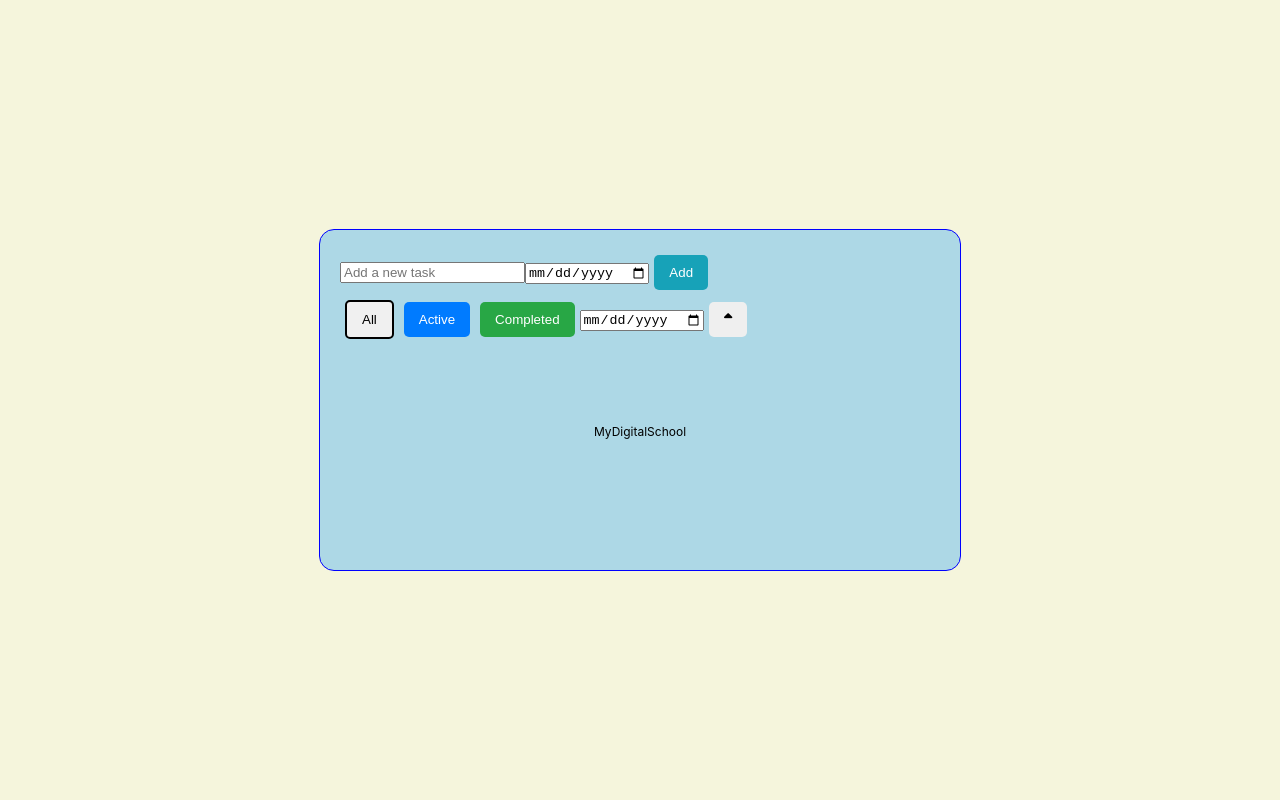
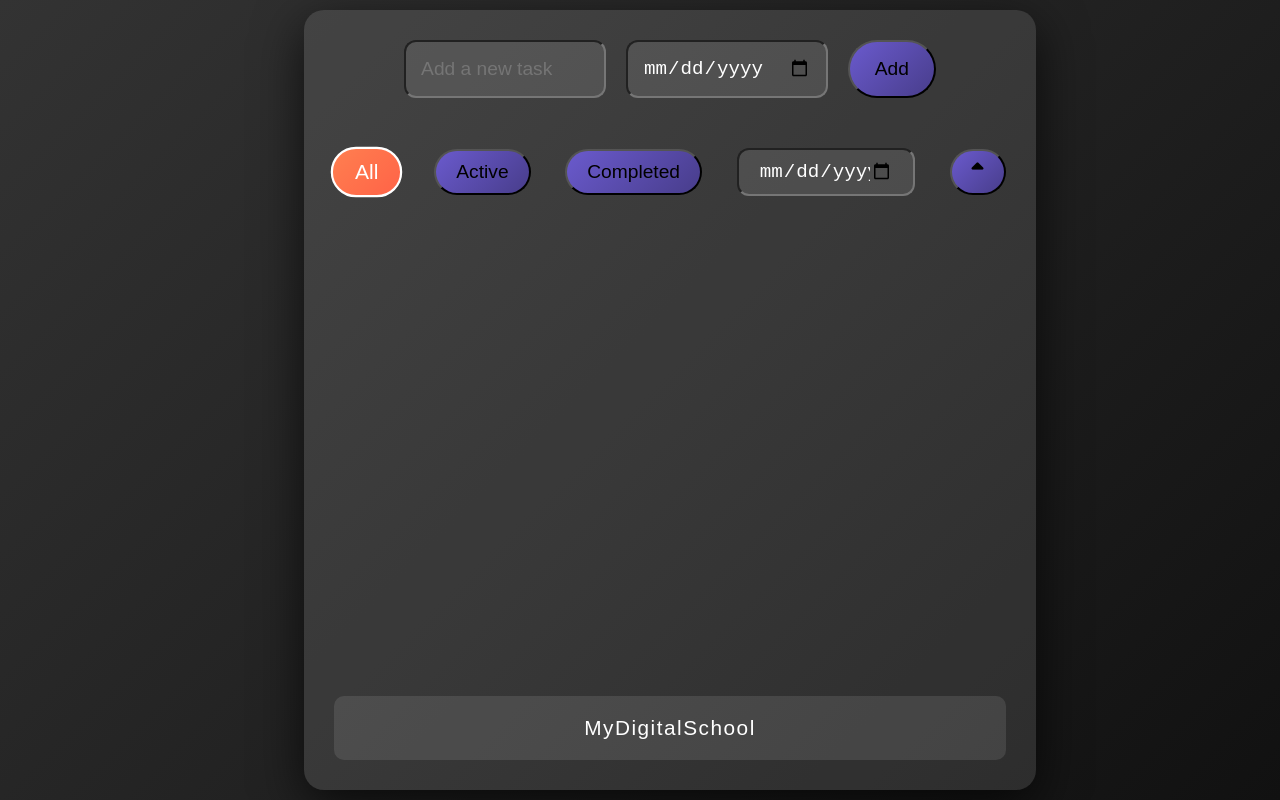
Before and after one commit to XavAsh/b3-todo-2024, a React (Create React App) app: page / in a window 1280 px wide. Built offline with nearby package versions, Linux system fonts and the light colour scheme.

Commit message:
brand new fancy style for this beutiful todo app

```diff
--- a/src/App.css
+++ b/src/App.css
@@ -1,80 +1,134 @@
-
-body, html {
+html, body {
   height: 100%;
   margin: 0;
+  font-family: 'Arial', sans-serif;
+}
+
+body {
   display: flex;
+  justify-content: center;
   align-items: center;
-  justify-content: center;
-  background-color: beige;
+  background: linear-gradient(135deg, #333, #111);
+  color: white;
 }
 
 .container {
-  padding: 20px;
-  border: 1px solid #ccc;
-  min-height: 300px;
-  height: auto;
-  width: 600px;
-  background-color: lightblue;
-  border-radius: 15px;
-  border-color: blue;
+  width: 100%;
+  max-width: 1200px;
+  height: 90vh;
+  padding: 30px;
+  display: flex;
+  flex-direction: column;
+  justify-content: space-between;
+  background: rgba(255, 255, 255, 0.1);
+  border-radius: 20px;
+  box-shadow: 0 15px 50px rgba(0, 0, 0, 0.7);
+  overflow: hidden;
+}
+
+.input-bar {
+  display: flex;
+  gap: 20px;
+  justify-content: center;
+  margin-bottom: 30px;
 }
 
 .input {
-  margin-bottom: 10px;
+  width: 25%;
+  padding: 15px;
+  font-size: 1.2rem;
+  border-radius: 12px;
+  background: rgba(255, 255, 255, 0.1);
+  color: white;
 }
 
 .button {
-  padding: 10px 15px;
-  margin: 5px;
-  border: none;
+  padding: 15px 25px;
+  font-size: 1.2rem;
+  border-radius: 30px;
   cursor: pointer;
-  border-radius: 5px;
-}
-.button-all {
-  background-color: #f0f0f0;
-  color: #000;
+  background: linear-gradient(135deg, #6a5acd, #483d8b);
+  transition: background 0.3s ease, transform 0.2s ease;
 }
 
-.button-active {
-  background-color: #007bff;
-  color: #fff;
+.button:hover {
+  background: linear-gradient(135deg, #836fff, #6a5acd);
+  transform: scale(1.05);
 }
 
-.button-complete {
-  background-color: #28a745;
-  color: #fff;
+.button-highlight {
+  background: linear-gradient(135deg, #ff7f50, #ff6347);
+  color: white;
+  border: 2px solid #fff;
+  transform: scale(1.1);
 }
 
-.button-add {
-  background-color: #17a2b8;
-  color: #fff;
+.filters {
+  display: flex;
+  justify-content: space-between;
+  margin: 20px 0;
+  align-items: center;
 }
 
-.button-delete {
-  background-color: #dc3545;
-  color: #fff;
+.filters button, .filters input {
+  padding: 10px 20px;
+  font-size: 1.2rem;
 }
-.button-highlight {
-  border: 2px solid #000;
+
+.filters input {
+  width: 20%;
+  background: rgba(255, 255, 255, 0.1);
+}
+
+ul {
+  flex-grow: 1;
+  overflow-y: auto;
+  padding-right: 10px;
 }
 
 .todo-item {
   display: flex;
-  align-items: center;
   justify-content: space-between;
-  margin-bottom: 5px;
+  padding: 20px;
+  margin-bottom: 15px;
+  font-size: 1.5rem;
+  background: rgba(255, 255, 255, 0.1);
+  border-radius: 15px;
+  box-shadow: 0 5px 10px rgba(0, 0, 0, 0.5);
+  transition: transform 0.2s ease, background-color 0.3s ease;
+}
+
+.todo-item:hover {
+  transform: translateX(10px);
+  background-color: rgba(255, 255, 255, 0.2);
 }
 
 .todo-text {
-  flex-grow: 1;
+  width: 60%;
+  overflow-wrap: break-word;
+  line-height: 1.5;
 }
 
 .completed {
+  opacity: 0.6;
   text-decoration: line-through;
 }
+
+button {
+  background: linear-gradient(135deg, #ff7f50, #ff6347);
+  transition: background 0.3s ease, transform 0.2s ease;
+}
+
 .footer {
-  margin-top: 10vh;
-  font-size: 12px;
-  color: #000000;
   text-align: center;
+  padding: 20px;
+  background: rgba(255, 255, 255, 0.1);
+  border-radius: 10px;
+  font-size: 1.3rem;
+  letter-spacing: 1.5px;
 }
+
+.button-delete:hover {
+  background: linear-gradient(135deg, #ff4500, #dc143c);
+  transform: scale(1.1);
+}
```
